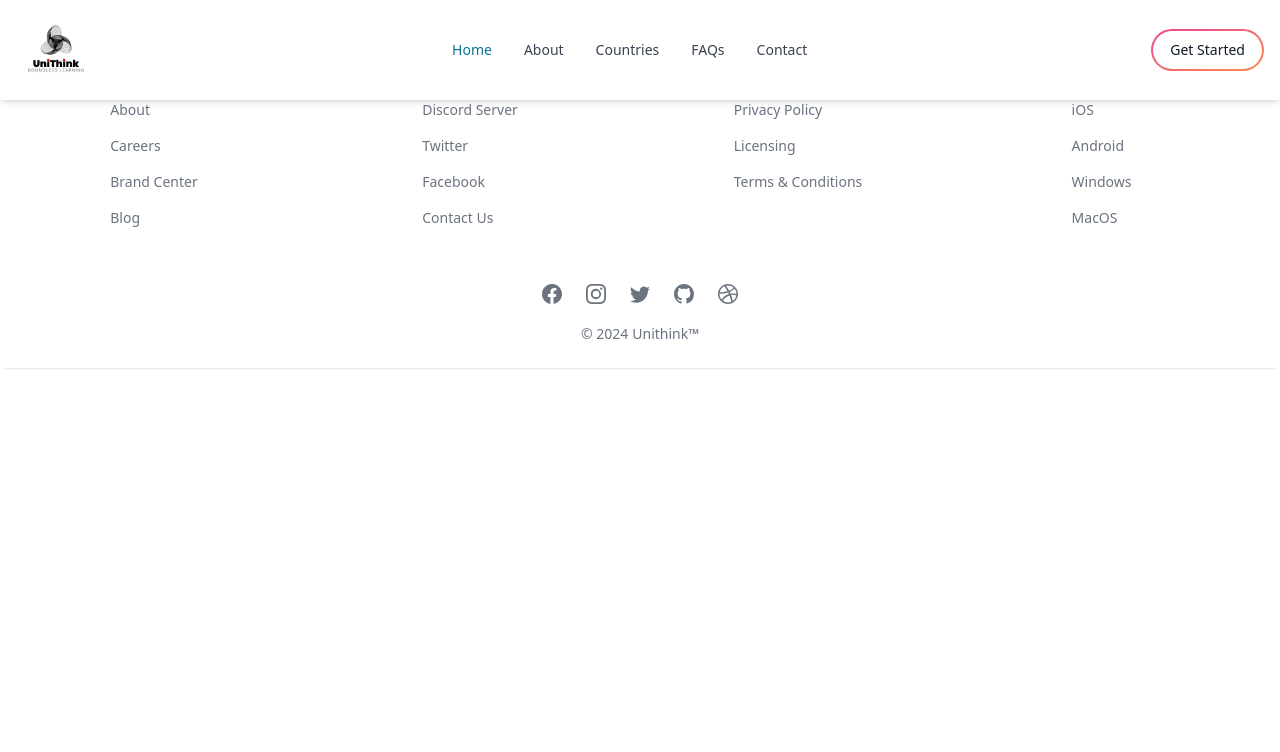
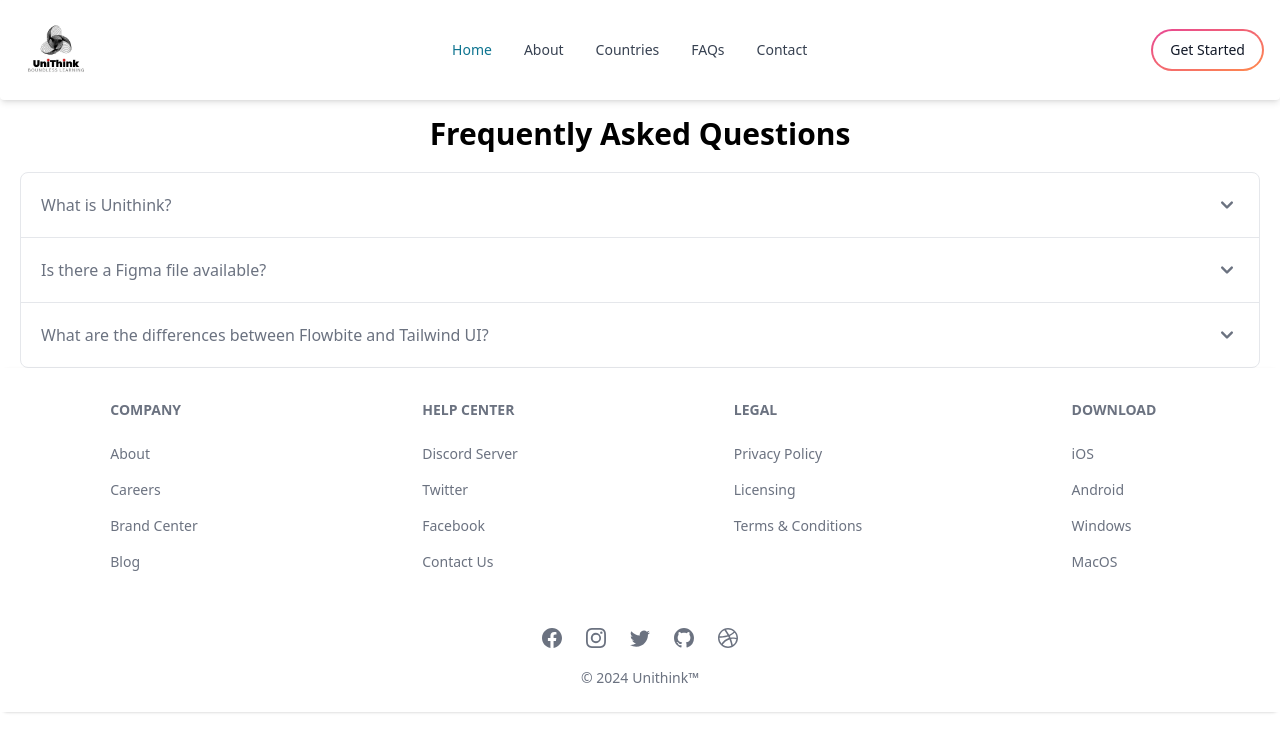
Before and after one commit to Devanshhh26/Unithink, a React (Vite) app in the folder Client/: page /faqs in a window 1280 px wide. Shown: the top 752 px of the page. Built offline with nearby package versions, Linux system fonts and the light colour scheme.

Commit message:
Added FAQs section

```diff
--- a/Client/src/components/BookNow.jsx
+++ b/Client/src/components/BookNow.jsx
@@ -13,7 +13,7 @@ function BookNow() {
 
   return (
 <div>
-  <div style={{ backgroundImage: `url(${homebg})` }} className="h-screen bg-cover bg-center bg-no-repeat pt-20 pb-10 flex justify-center items-center mt-20 md:mt-0"> {/* Add mt-20 for smaller devices to adjust for the fixed header */}
+  <div style={{ backgroundImage: `url(${homebg})` }} className="h-screen bg-cover bg-center bg-no-repeat pt-2 pb-10 flex justify-center items-center mt-10 md:mt-0"> {/* Add mt-20 for smaller devices to adjust for the fixed header */}
     <div className="max-w-5xl mx-auto flex flex-col md:flex-row md:items-center gap-5">
       <div className="flex-1">
         <div className='font-bold text-3xl md:text-5xl tracking-wide text-center md:text-left'>
--- a/Client/src/pages/FAQs.jsx
+++ b/Client/src/pages/FAQs.jsx
@@ -1,8 +1,61 @@
 import React from 'react'
+import { Accordion } from 'flowbite-react';
 
 function FAQs() {
   return (
-    <div>FAQs</div>
+    <div className='pt-24'>
+    <h1 className='mx-auto text-3xl font-bold  text-center p-5'>Frequently Asked Questions</h1>
+      <Accordion collapseAll className='mr-5 ml-5'>
+      <Accordion.Panel>
+        <Accordion.Title>What is Unithink?</Accordion.Title>
+        <Accordion.Content>
+          <p className="mb-2 text-gray-500 dark:text-gray-400">
+            Lorem ipsum dolor sit amet, consectetur adipisicing elit. Itaque amet sint id dolore harum nihil aliquid non totam eaque sequi. Delectus illum cumque a earum suscipit ex autem, accusamus maxime.
+          </p>
+        </Accordion.Content>
+      </Accordion.Panel>
+      <Accordion.Panel>
+        <Accordion.Title>Is there a Figma file available?</Accordion.Title>
+        <Accordion.Content>
+          <p className="mb-2 text-gray-500 dark:text-gray-400">
+            Flowbite is first conceptualized and designed using the Figma software so everything you see in the library
+            has a design equivalent in our Figma file.
+          </p>
+        </Accordion.Content>
+      </Accordion.Panel>
+      <Accordion.Panel>
+        <Accordion.Title>What are the differences between Flowbite and Tailwind UI?</Accordion.Title>
+        <Accordion.Content>
+          <p className="mb-2 text-gray-500 dark:text-gray-400">
+            The main difference is that the core components from Flowbite are open source under the MIT license, whereas
+            Tailwind UI is a paid product. Another difference is that Flowbite relies on smaller and standalone
+            components, whereas Tailwind UI offers sections of pages.
+          </p>
+          <p className="mb-2 text-gray-500 dark:text-gray-400">
+            However, we actually recommend using both Flowbite, Flowbite Pro, and even Tailwind UI as there is no
+            technical reason stopping you from using the best of two worlds.
+          </p>
+          <p className="mb-2 text-gray-500 dark:text-gray-400">Learn more about these technologies:</p>
+          <ul className="list-disc pl-5 text-gray-500 dark:text-gray-400">
+            <li>
+              <a href="https://flowbite.com/pro/" className="text-cyan-600 hover:underline dark:text-cyan-500">
+                Flowbite Pro
+              </a>
+            </li>
+            <li>
+              <a
+                href="https://tailwindui.com/"
+                rel="nofollow"
+                className="text-cyan-600 hover:underline dark:text-cyan-500"
+              >
+                Tailwind UI
+              </a>
+            </li>
+          </ul>
+        </Accordion.Content>
+      </Accordion.Panel>
+    </Accordion>
+    </div>
   )
 }
 
```
